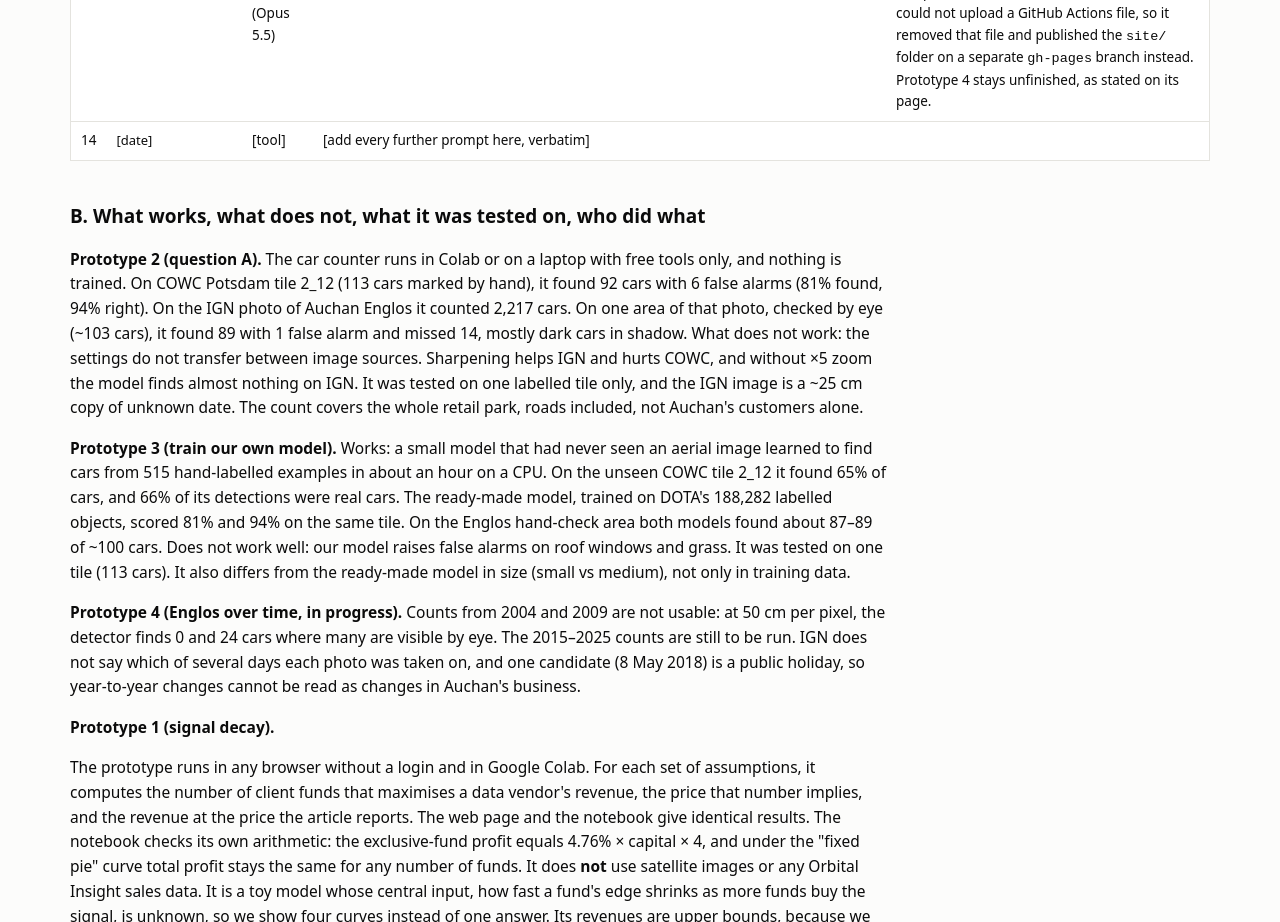
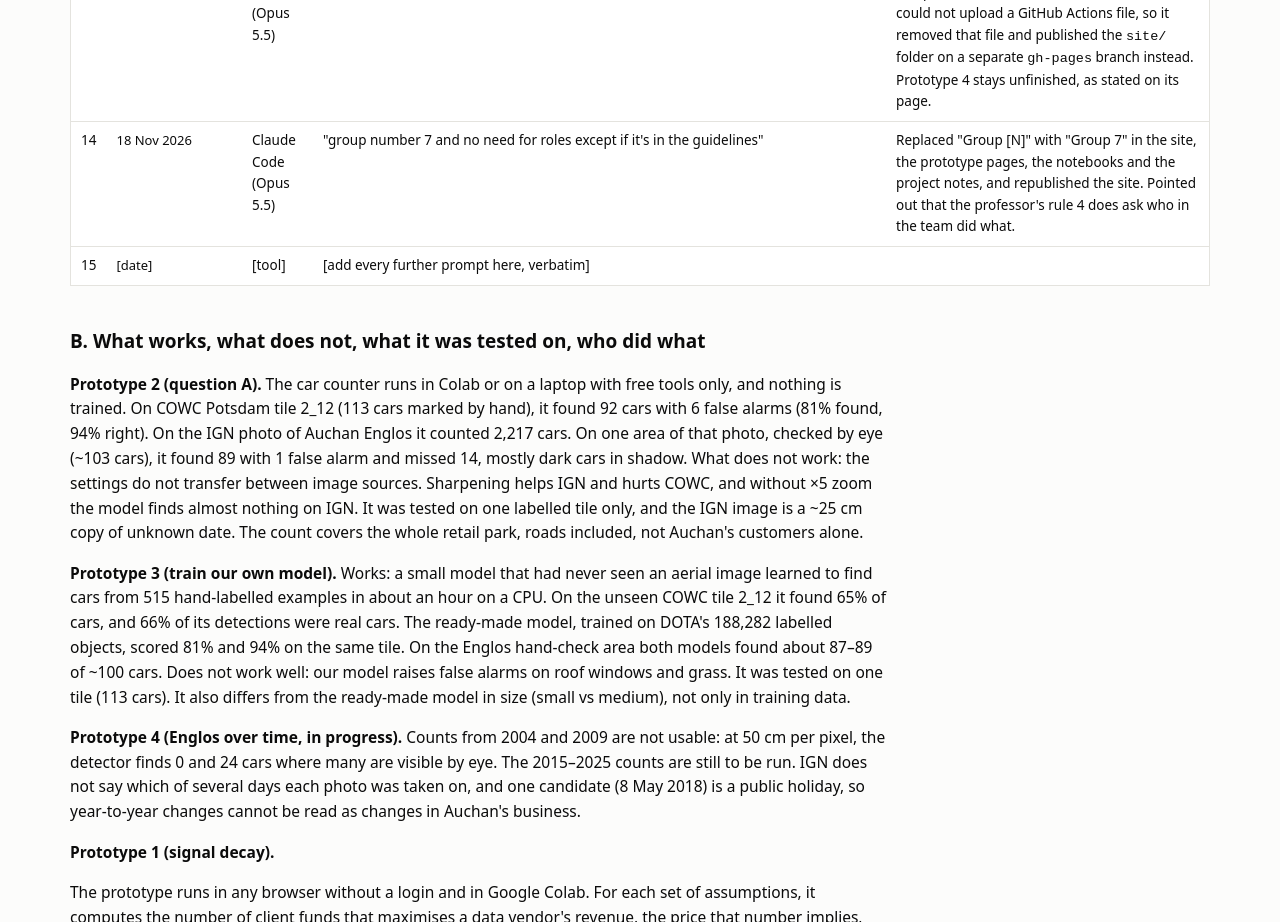
Before and after one commit to RaphLT/Satellite-insights, a plain HTML site: page appendix.html in a window 1280 px wide. Shown: the part 2600-3522 px from the top of the page. Drawn offline with Linux system fonts and the light colour scheme.

Commit message:
Group number: 7
Co-Authored-By: Claude Opus 5.5 <noreply@anthropic.com>

```diff
--- a/appendix.html
+++ b/appendix.html
@@ -36,7 +36,8 @@
 <tr><td>11</td><td>18 Nov 2026, 11:27</td><td>Claude Code (Opus 5.5)</td><td>"Read CLAUDE.md. Build the project website with the structure it suggests, using the existing pages and images. Then help me publish it on GitHub Pages so it opens without a login."</td><td>Built a seven-page static website in <code>site/</code> (home, the four prototypes, conclusion, appendix) from the existing pages, using the real image files instead of embedded copies. Added a year-by-year viewer of the IGN photos for Prototype 4, marked as unfinished, and a script that rebuilds the appendix page from this log. Prepared the folder for GitHub Pages.</td></tr>
 <tr><td>12</td><td>18 Nov 2026</td><td>Claude Code (Opus 5.5)</td><td>"names: Raphael Le Theo, Dinis Ramalhao, Dorian Barrier, Gabin Routier. i will worry aboit rule 5 don't worry, is p4 counts that important ?"</td><td>Added the team names to the site and the appendix (who did what still to fill in). Explained that the Prototype 4 counts are optional: the argument on that page rests on how often and on which days IGN takes its photos, not on the counts.</td></tr>
 <tr><td>13</td><td>18 Nov 2026</td><td>Claude Code (Opus 5.5)</td><td>"heres the url https://github.com/RaphLT/Satellite-insights.git and i don't need the p4 thanks"</td><td>Pushed the project to the GitHub repository. The push was refused because the access token could not upload a GitHub Actions file, so it removed that file and published the <code>site/</code> folder on a separate <code>gh-pages</code> branch instead. Prototype 4 stays unfinished, as stated on its page.</td></tr>
-<tr><td>14</td><td>[date]</td><td>[tool]</td><td>[add every further prompt here, verbatim]</td><td></td></tr>
+<tr><td>14</td><td>18 Nov 2026</td><td>Claude Code (Opus 5.5)</td><td>"group number 7 and no need for roles except if it's in the guidelines"</td><td>Replaced "Group [N]" with "Group 7" in the site, the prototype pages, the notebooks and the project notes, and republished the site. Pointed out that the professor's rule 4 does ask who in the team did what.</td></tr>
+<tr><td>15</td><td>[date]</td><td>[tool]</td><td>[add every further prompt here, verbatim]</td><td></td></tr>
 </tbody></table></div>
 <h2>B. What works, what does not, what it was tested on, who did what</h2>
 <p><b>Prototype 2 (question A).</b> The car counter runs in Colab or on a laptop with free tools only, and nothing is trained. On COWC Potsdam tile 2_12 (113 cars marked by hand), it found 92 cars with 6 false alarms (81% found, 94% right). On the IGN photo of Auchan Englos it counted 2,217 cars. On one area of that photo, checked by eye (~103 cars), it found 89 with 1 false alarm and missed 14, mostly dark cars in shadow. What does not work: the settings do not transfer between image sources. Sharpening helps IGN and hurts COWC, and without ×5 zoom the model finds almost nothing on IGN. It was tested on one labelled tile only, and the IGN image is a ~25 cm copy of unknown date. The count covers the whole retail park, roads included, not Auchan's customers alone.</p>
```
Also changed, not shown: index.html (+1 -1 lines).
